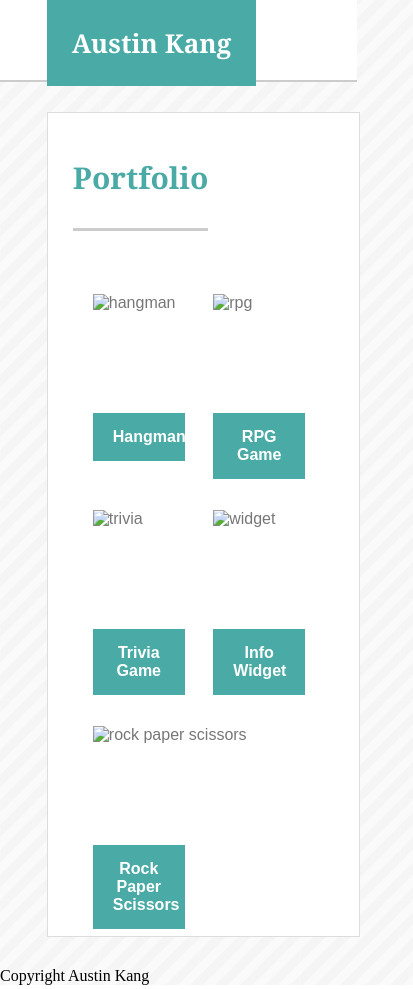
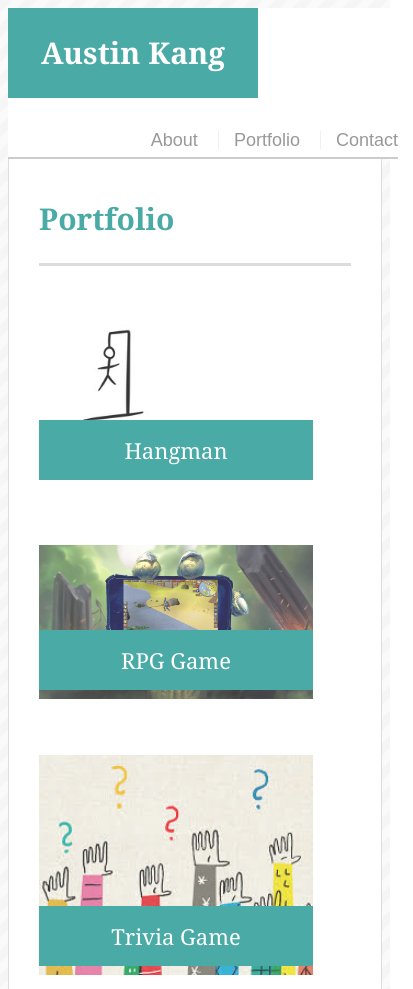
Before and after one commit to akang14/Responsive-Portfolio, a plain HTML site: page portfolio.html in a window 390 px wide. Shown: the top 989 px of the page, 413 px wide, since content can reach past the window. Drawn offline with Linux system fonts and the light colour scheme.

Commit message:
responsive

```diff
--- a/assests/style.css
+++ b/assests/style.css
@@ -1,167 +1,222 @@
-*{
-    margin:0;
-    padding:0;
-}
-.header{
-    height: 65px;
-    width: auto;
-    margin-top: 0px;
-
-
-
-
-}
-header {
-    font-family: 'Georgia', Times, Times New Roman, serif;
-    color: white;
-    font-size: 13px ;
-    font-weight: bold;
-    background: #4aaaa5;
-    float: left;
-    text-align: center;
-    padding: 25px;
-    padding-right: 25px;
-    padding-left: 25px;
-    position: absolute;
-    margin-left: 12%;
-
-
+body {
+  font-family: Arial, "Helvetica Neue", Helvetica, sans-serif;
+  font-size: 18px;
+  line-height: 34px;
+  color: #777777;
 
 }
 
-nav{
-    font-family: 'Arial', 'Helvetica Neue', Helvetica, sans-serif;
-    color:#777777;
-    background: white;
+* {
+  box-sizing: border-box;
+}
+
+/* general */
+
+.container {
+  width: 100%;
+  max-width: 960px;
+  margin: 0 auto;
+  clear: both;
+}
+
+h1,
+h2,
+h3,
+p {
+  margin-bottom: 20px;
+}
+
+p:last-child {
+  margin-bottom: 0;
+}
+
+h1,
+h2,
+h3 {
+  font-family: Georgia, Times, "Times New Roman", serif;
+  font-weight: 700;
+  color: #4aaaa5;
+}
+
+h1 {
+  padding-bottom: 20px;
+  font-size: 30px;
+  line-height: 49px;
+  border-bottom: 3px solid #dddddd;
+}
+
+h2,
+h3 {
+  font-size: 22px;
+}
+
+/* header */
+
+#masthead {
+  position: fixed;
+  z-index: 99;
+  width: 100%;
+  margin: 0 0 30px;
+  overflow: auto;
+  color: #ffffff;
+  background: #ffffff;
+  border-bottom: 2px solid #cccccc;
+}
+
+#logo {
   float: left;
-    padding: 30px;
-    padding-right: 30%;
-    padding-left: 15%;
-    width: auto;
-    text-align: right;
-
-    height: 20px;
-    border-bottom: 2px solid #cccccc;
-
+  width: 250px;
+  height: 90px;
+  font-family: Georgia, Times, "Times New Roman", serif;
+  font-size: 30px;
+  font-weight: 700;
+  line-height: 90px;
+  color: #ffffff;
+  text-align: center;
+  text-decoration: none;
+  background: #4aaaa5;
 
 }
-a {
-    text-decoration: none;
-    color: #777777;
+
+nav {
+  float: right;
+  margin-top: 25px;
 }
 
-.main-container{
-    background-color: white;
-    width: auto;
+nav a {
+  display: inline-block;
+  padding-left: 15px;
+  margin-left: 15px;
+  line-height: 18px;
+  color: #999;
+  text-decoration: none;
+  border-left: 1px solid #efefef;
+}
+
+nav a:first-child {
+  border-left: 0 none;
+}
+
+/* footer */
+
+footer {
+  padding: 30px 0;
+  clear: both;
+  font-size: 12px;
+  color: #ffffff;
+  color: #cccccc;
+  text-align: center;
+  background: #666666;
+  border-top: 8px solid #4aaaa5;
+  height: 50px;
+}
+
+h3, h2 {
+  padding-bottom: 20px;
+  margin-bottom: 15px;
+  line-height: 22px;
+  border-bottom: 2px solid #eeeeee;
+}
+
+/* main */
+
+#main-container {
+  padding-top: 130px;
+  min-height: calc(100vh - 70px);
+}
+
+.main-section {
   float: left;
-    position: relative;
-    margin: 30px;
-    margin-left: 12%;
+  width: 100%;
+  max-width: 960px;
+  padding: 30px;
+  margin: 0 0 40px;
+  background: #ffffff;
   border: 1px solid #dddddd;
 }
 
-#main-bio {
-    padding: 25px;
+/* portfolio page */
 
+.work {
+  position: relative;
+  float: left;
+  width: 274px;
+  margin: 20px 0 25px;
+  overflow: auto;
 }
 
-h2 {
-    color:#4aaaa5;
-    font-family: 'Georgia', Times, Times New Roman, serif;
-    float: left;
-    font-size: 30px;
-    width: auto;
-    margin-top: -10px;
-    line-height: 100px;
-    border-bottom: 3px solid #cccccc;
-
-
+.work:nth-child(even) {
+  margin-right: 40px;
 }
 
-img {
-    float: left;
-    margin: 15px;
-    margin-top: 1.2%;
-    margin-left: 0%;
-
+.work img {
+  width: 100%;
+  border: 0 none;
+  opacity: 0.8;
 }
 
-p{
-    font-family: 'Arial', 'Helvetica Neue', Helvetica, sans-serif;
-    color:#777777;
-    float: left;
-    line-height: 35px;
-    margin-bottom: 25px;
-    margin-top: 10px;
-
+.work h3 {
+  position: absolute;
+  bottom: 20px;
+  width: 100%;
+  padding: 15px;
+  margin-bottom: 0;
+  font-weight: 300;
+  line-height: 30px;
+  color: #ffffff;
+  text-align: center;
+  background: #4aaaa5;
+  border-bottom: 0;
 }
 
-
-.container {
-    position: relative;
-  }
-  .text-block {
-    position: absolute;
-    text-align: center;
-    width: 16.7%;
-    margin-top: 120px;
-    background-color: #4aaaa5;
-    color: white;
-    padding: 15px;
-    padding-left: 20px;
-    padding-right: 20px;
-  }
-  .column {
-    margin-top: 20px;
+.auth-image {
   float: left;
-    width: 33.33%;
-    padding: 5px;
-    margin-left: 20px;
+  width: 200px;
+  height: auto;
+  margin-top: 10px;
+  margin-right: 25px;
 }
 
-  .row::after {
-    content: "";
-    clear: both;
-    display: table;
+/* contact page */
+
+#contact-form ul {
+  margin-bottom: 20px;
 }
 
-
-input[type=text], select, textarea {
-
-    width: 100%;
-    padding: 12px;
-    border: 1px solid #ccc;
-    box-sizing: border-box;
-    margin-top: 6px;
-    margin-bottom: 16px;
-    resize: vertical
+#contact-form li {
+  margin-bottom: 10px;
 }
 
+label,
+input[type=text],
+input[type=email],
+textarea {
+  display: block;
+  width: 100%;
+}
+
+input[type=text],
+input[type=email],
+textarea {
+  height: 35px;
+  padding: 0 10px;
+  font-size: 14px;
+  border: 1px solid #dddddd;
+}
+
+textarea {
+  height: 200px;
+}
 
 input[type=submit] {
-    background-color:#4aaaa5;
-    font-family: 'Arial', 'Helvetica Neue', Helvetica, sans-serif;
-    font-size: 15px;
-    color: white;
-    padding: 12px;
-    padding-right: 30px;
-    padding-left: 30px;
-    border: none;
+  padding: 10px 30px;
+  font-size: 18px;
+  color: #ffffff;
   cursor: pointer;
+  background: #4aaaa5;
+  border: 0 none;
 }
 
-
-  input[type=submit]:hover {
-    background-color: #4aaaa5;
-  }
-
-
-  .container {
-    margin-top: 85px;
-    padding: 20px;
-    font-family: 'Arial', 'Helvetica Neue', Helvetica, sans-serif;
-    color: #777777;
-  }
 
   @media(max-width:980px){
 
@@ -170,5 +225,8 @@ input[type=text], select, textarea {
 
   }
   @media(max-width:640px){
+    #logo{
       position: static;
     }
+
+  }
--- a/portfolio.html
+++ b/portfolio.html
@@ -10,58 +10,58 @@
 
 <body background="./assests/images/stripes-light/stripes-light.png"></body>
 </head>
+<body>
 
-<body>
-    <div class="header">
-        <header>
-            <h1>Austin Kang</h1>
-        </header>
+    <header id="masthead">
+      <div class="container">
+        <a href="index.html" id="logo">Austin Kang</a>
         <nav>
-            <a href="index.html">About | </a>
-            <a href="portfolio.html">Portfolio | </a>
-            <a href="contact.html">Contact</a>
+          <a href="index.html">About</a>
+          <a href="portfolio.html">Portfolio</a>
+          <a href="contact.html">Contact</a>
         </nav>
+      </div>
+    </header>
+
+    <div id="main-container" class="container">
+      <section class="main-section">
+        <h1>Portfolio</h1>
+
+        <div class="work">
+          <img src="./assests/images/hangman.jpg" alt="hangman">
+
+          <h3>Hangman</h3>
+        </div>
+        <div class="work">
+          <img src="./assests/images/rpg.jpg" alt="RPG Game">
+
+          <h3>RPG Game</h3>
+        </div>
+        <div class="work">
+          <img src="./assests/images/trivia.jpg" alt="Trivia Game">
+
+          <h3>Trivia Game</h3>
+        </div>
+        <div class="work">
+          <img src="./assests/images/widget.jpg" alt="Rutgers Info Widget">
+
+          <h3>Rutgers Info Widget</h3>
+        </div>
+        <div class="work">
+          <img src="./assests/images/rps.jpg" alt="Rock Paper Scissors">
+
+          <h3>Rock Paper Scissors</h3>
+        </div>
+
+      </section>
+
     </div>
-    <div class="main-container">
-        <section id="main-bio">
-            <h2>Portfolio</h2>
-        </section>
-        <div class="container">
-            <div class="row">
-                <div class="column">
-                    <img src="./hangman.jpg" alt="hangman" style="width:200px; height:170px">
-                    <div class="text-block">
-                        <h4>Hangman</h4>
-                    </div>
-                </div>
-                <div class="column">
-                    <img src="./rpg.jpg" alt="rpg" style="width:200px; height:170px">
-                    <div class="text-block">
-                        <h4>RPG Game</h4>
-                    </div>
-                </div>
-                <div class="column">
-                    <img src="./trivia.jpg" alt="trivia" style="width:200px; height:170px">
-                    <div class="text-block">
-                        <h4>Trivia Game</h4>
-                    </div>
-                </div>
-                <div class="column">
-                    <img src="./widget.jpg " alt="widget" style="width:200px; height:170px">
-                    <div class="text-block">
-                        <h4>Info Widget</h4>
-                    </div>
-                </div>
-                <div class="column">
-                    <img src="./rps.jpg" alt="rock paper scissors" style="width:200px; height:170px">
-                    <div class="text-block">
-                        <h4>Rock Paper Scissors</h4>
-                    </div>
-                </div>
-            </div>
-        </div>
-    </div>
-    <footer>Copyright Austin Kang</footer>
-</body>
+
+    <footer>
+      <div class="container">
+        Copyright &copy;
+      </div>
+    </footer>
+  </body>
 
 </html>
```
Also changed, not shown: contact.html (+41 -29 lines), index.html (+21 -15 lines), 2 other files. Lines whose indentation alone changed are shown as unchanged.
